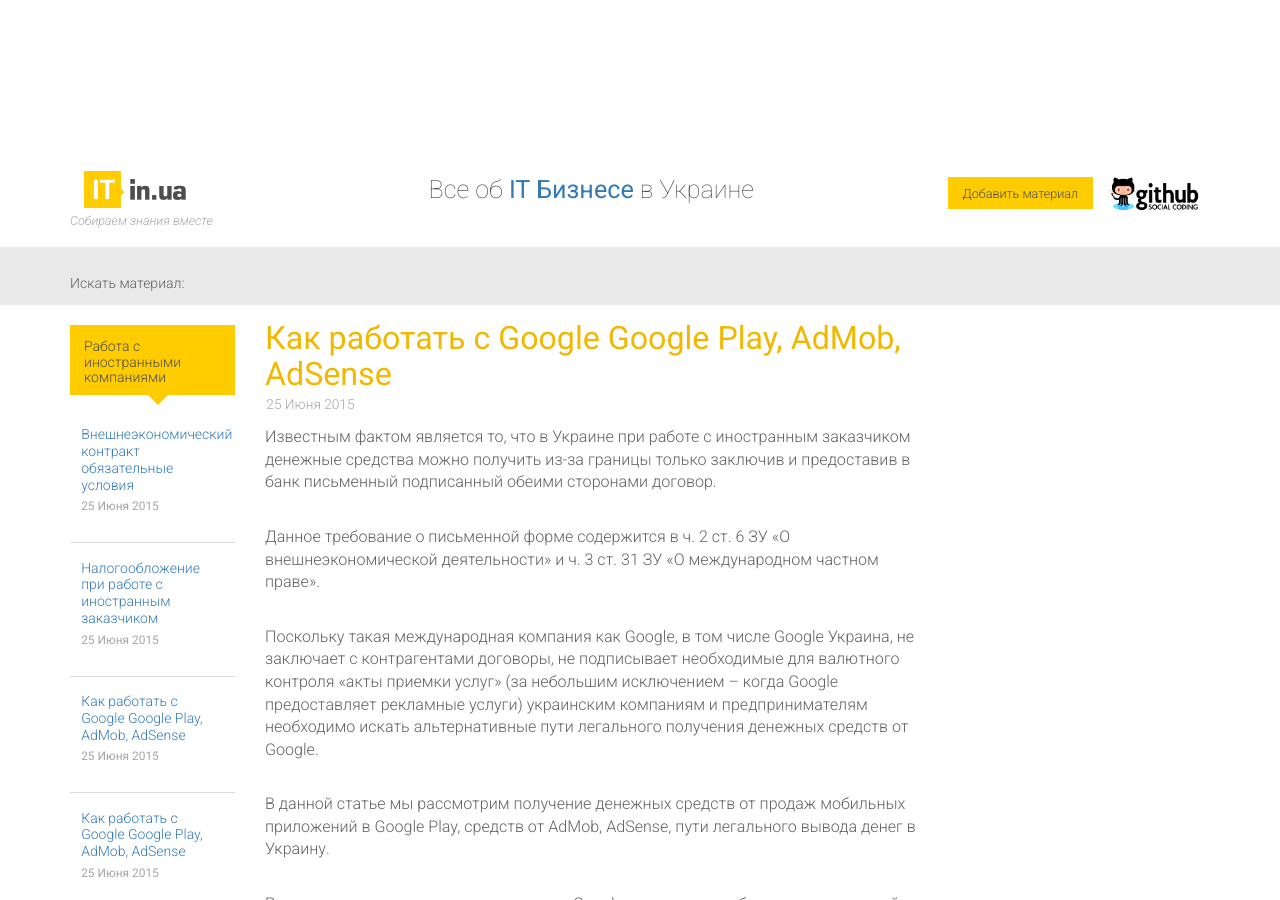
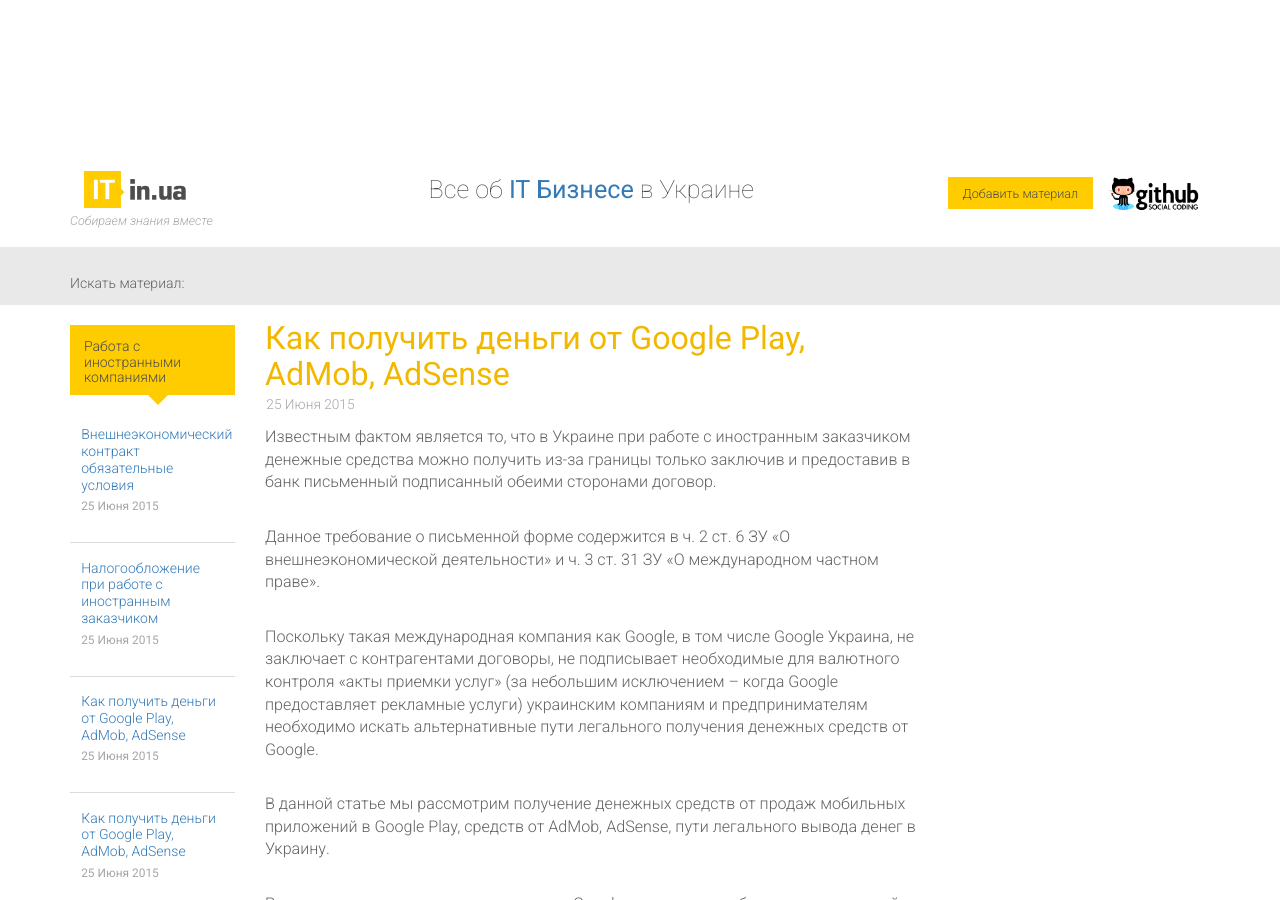
Before and after one commit to itinua/itinua.github.io, a Jekyll site: the page built from _posts/[a1] Работа с иностранными компаниями/2015-06-25-kak-rabotat-s-gugl.md, in a window 1280 px wide and 900 px high. Built offline with Jekyll 4.4.1, drawn with Linux system fonts in a browser that asks for light colours; Markdown is read by kramdown in place of the engine named in the settings; comment, search, counter and statistics services are not loaded.

Commit message:
Update 2015-06-25-kak-rabotat-s-gugl.md

```diff
--- a/_posts/[a1] Работа с иностранными компаниями/2015-06-25-kak-rabotat-s-gugl.md
+++ b/_posts/[a1] Работа с иностранными компаниями/2015-06-25-kak-rabotat-s-gugl.md
@@ -1,7 +1,7 @@
 ---
 layout: article
 categories: [a1, featured]
-title: Как работать с Google Google Play, AdMob, AdSense
+title: Как получить деньги от Google Play, AdMob, AdSense
 about: В этой статье описаны легальные схемы работы с Google Google Play, AdMob, AdSense
 img: google-minimal.jpg
 author: katerina-timchenko
```
